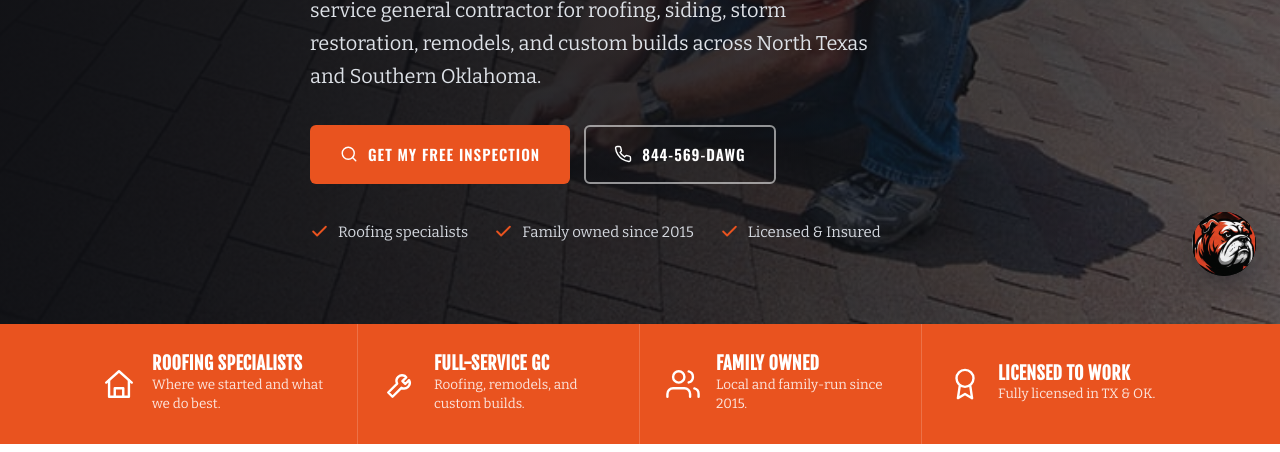
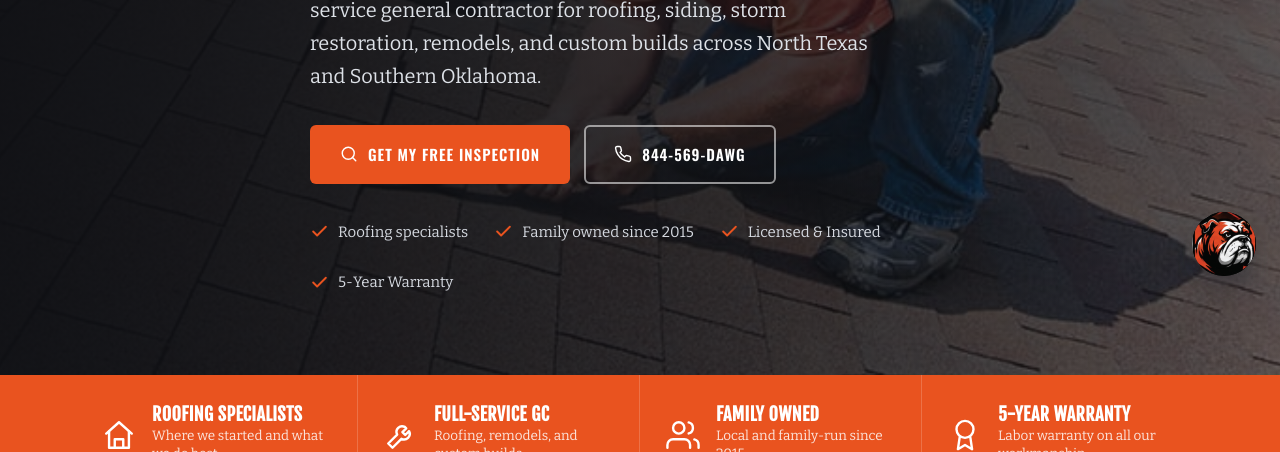
Before and after one commit to diggymn10-byte/bigdawgz-construction, a plain HTML site: page index.html in a window 1280 px wide. Shown: the part 500-952 px from the top of the page. Drawn offline with nearby package versions, Linux system fonts and the light colour scheme.

Commit message:
Add 5-year warranty as visible trust points on homepage

```diff
--- a/index.html
+++ b/index.html
@@ -107,6 +107,7 @@
         <span><svg class="ic"><use href="#i-check"/></svg> Roofing specialists</span>
         <span><svg class="ic"><use href="#i-check"/></svg> Family owned since 2015</span>
         <span><svg class="ic"><use href="#i-check"/></svg> Licensed &amp; Insured</span>
+        <span><svg class="ic"><use href="#i-check"/></svg> 5-Year Warranty</span>
       </div>
     </div>
   </div>
@@ -119,7 +120,7 @@
       <div class="trust-item"><svg class="ic"><use href="#i-roof"/></svg><div><h3>Roofing Specialists</h3><p>Where we started and what we do best.</p></div></div>
       <div class="trust-item"><svg class="ic"><use href="#i-tool"/></svg><div><h3>Full-Service GC</h3><p>Roofing, remodels, and custom builds.</p></div></div>
       <div class="trust-item"><svg class="ic"><use href="#i-users"/></svg><div><h3>Family Owned</h3><p>Local and family-run since 2015.</p></div></div>
-      <div class="trust-item"><svg class="ic"><use href="#i-award"/></svg><div><h3>Licensed To Work</h3><p>Fully licensed in TX &amp; OK.</p></div></div>
+      <div class="trust-item"><svg class="ic"><use href="#i-award"/></svg><div><h3>5-Year Warranty</h3><p>Labor warranty on all our workmanship.</p></div></div>
     </div>
   </div>
 </section>
@@ -207,6 +208,7 @@
           <li><span class="check"><svg class="ic"><use href="#i-check"/></svg></span> Roofing specialists who also handle siding, remodels, and custom builds</li>
           <li><span class="check"><svg class="ic"><use href="#i-check"/></svg></span> Family owned and operated since 2015</li>
           <li><span class="check"><svg class="ic"><use href="#i-check"/></svg></span> Licensed and Insured</li>
+          <li><span class="check"><svg class="ic"><use href="#i-check"/></svg></span> Backed by a 5-year labor warranty on our workmanship</li>
           <li><span class="check"><svg class="ic"><use href="#i-check"/></svg></span> Clean job sites and workmanship we stand behind</li>
         </ul>
         <div style="margin-top:30px"><a href="about.html" class="btn btn-dark">More About Big Dawgz <svg class="ic"><use href="#i-arrow"/></svg></a></div>
```
